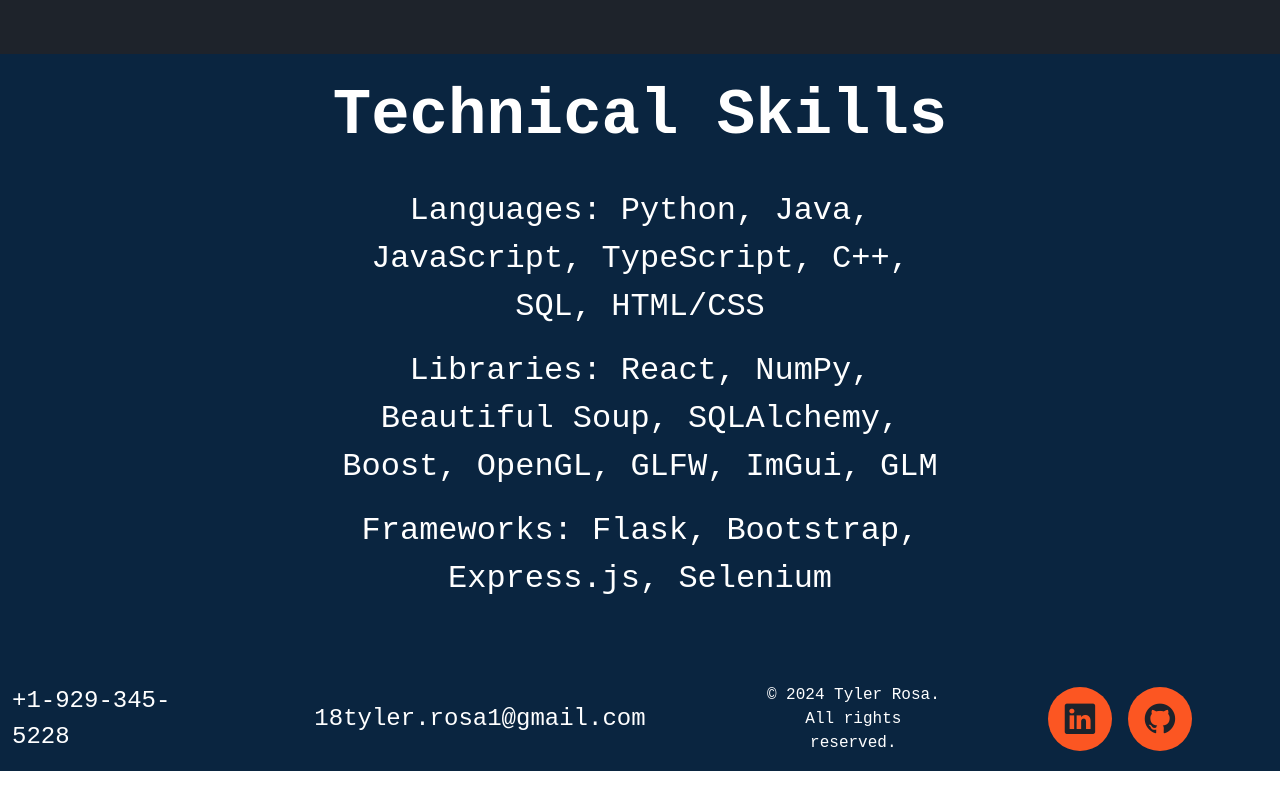
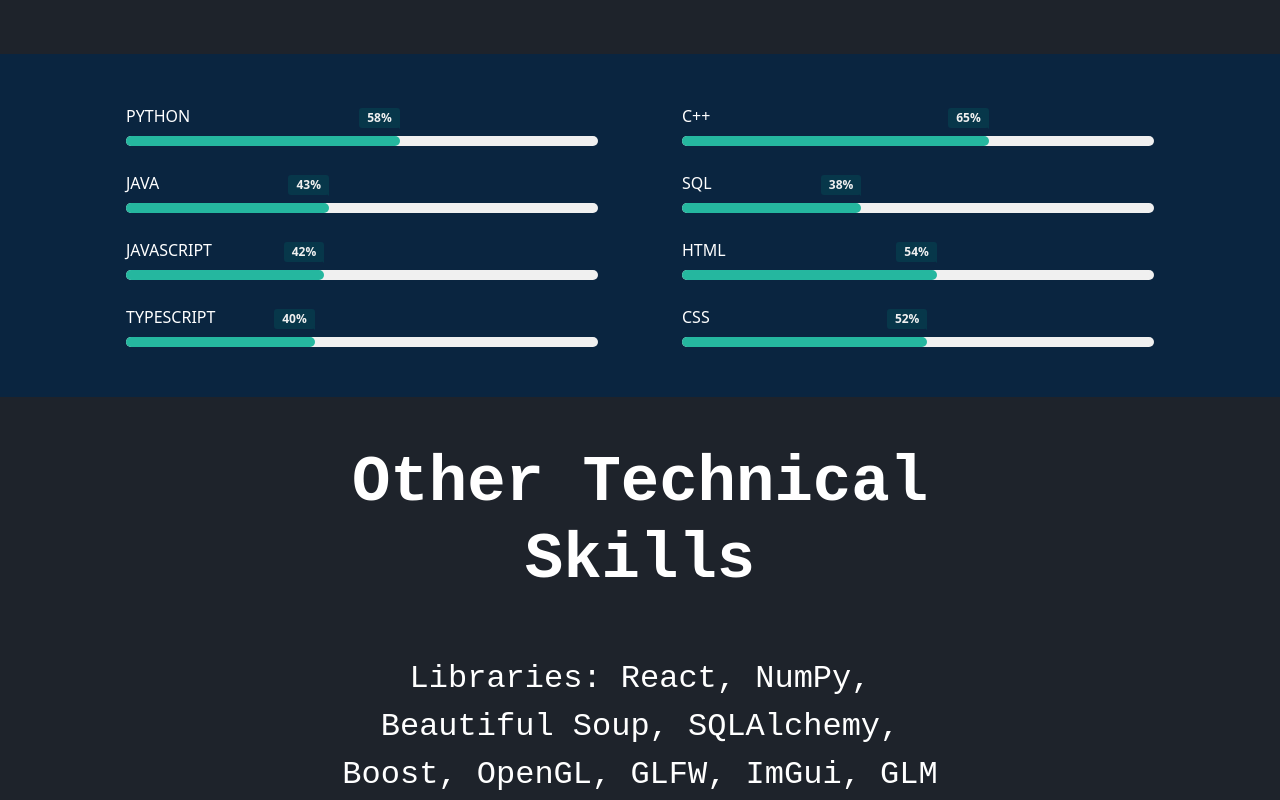
Before and after one commit to TylersHub/Personal-Website, a React (Vite) app: page /About in a window 1280 px wide. Shown: the part 820-1620 px from the top of the page. Before the commit the page ends 1591 px from the top, so only its background shows below. Built offline with nearby package versions, Linux system fonts and the light colour scheme.

Commit message:
Added new SkillBar.css file for SkillBar css code, Implemented SkillBar into About me page. (Visual representation of level of programming language skill experience)

```diff
--- /dev/null
+++ b/src/css/SkillBar.css
@@ -0,0 +1,149 @@
+  .skills {
+    margin: 0 auto; /* Centers horizontally */
+    text-align: center; /* Centers text and child elements */
+    width: 100%; /* Adjust width for responsiveness */
+    max-width: 600px; /* Optional: Limit maximum width */
+    /*background: #fff;
+    border-radius: 10px;
+    box-shadow: 0 19px 38px rgba(0, 0, 0, 0.3), 0 15px 12px rgba(0, 0, 0, 0.22);*/
+  }
+
+  .skills-bar {
+    padding: 25px 30px;
+  }
+
+  .skills-bar .bar {
+    margin: 25px 0;
+  }
+
+  .skills-bar .bar .info span {
+    font-size: 1rem;
+    font-weight: 500;
+  }
+
+  .skills-bar .bar .info {
+    text-align: left;
+    margin-bottom: 8px;
+    /*color: #07374a; /* Text Color if needed */
+  }
+
+  .skills-bar .bar .progress-line {
+    position: relative;
+    height: 10px;
+    width: 100%;
+    background: #f0f0f0;
+    border-radius: 10px;
+    transform: scaleX(0);
+    transform-origin: left;
+    animation: animate 1s cubic-bezier(1, 0, 0.5, 1) forwards;
+  }
+
+  .bar .progress-line span {
+    display: block;
+    position: absolute;
+    background: #25b79f;
+    height: 100%;
+    border-radius: 10px;
+    transform: scaleX(0);
+    transform-origin: left;
+    text-transform: uppercase;
+    animation: animate 1s 1s cubic-bezier(1, 0, 0.5, 1) forwards;
+  }
+
+  @keyframes animate {
+    100% {
+      transform: scaleX(1);
+    }
+  }
+
+  /* All ratings have 3 extra points of cap */
+  .progress-line .html {
+    width: 54%;  /* Really 51 */
+  }
+  .progress-line .css {
+    width: 52%; /* Really 49 */
+  }
+  .progress-line .python {
+    width: 58%; /* Really 55 */
+  }
+  .progress-line .javascript {
+    width: 42%; /* Really 39 */
+  }
+  .progress-line .c {
+    width: 65%; /* Really 62 */
+  }
+  .progress-line .java {
+    width: 43%; /* Really 40 */
+  }
+  .progress-line .typescript {
+    width: 40%; /* Really 37 */
+  }
+  .progress-line .sql {
+    width: 38%; /* Really 35 */
+  }
+
+  .bar .progress-line span::before {
+    position: absolute;
+    content: "";
+    height: 0;
+    right: 0;
+    top: -14px;
+    width: 0;
+    border: 7px solid transparent;
+    border-bottom-width: 0px;
+    border-right-width: 0px;
+    border-top-style: #f0f0f0;
+    border-top-color: #07374a;
+  }
+
+  .bar .progress-line span::after {
+    position: absolute;
+    right: 0;
+    top: -28px;
+    color: #f0f0f0;
+    font-size: 12px;
+    font-weight: 700;
+    background: #07374a;
+    padding: 1px 8px;
+    border-radius: 3px;
+  }
+
+  /* All ratings have 3 extra points of cap */
+  .progress-line .html::after {
+    content: "54%"; /* Really 51 */
+  }
+  .progress-line .css::after {
+    content: "52%"; /* Really 49 */
+  }
+  .progress-line .python::after {
+    content: "58%"; /* Really 55 */
+  }
+  .progress-line .javascript::after {
+    content: "42%"; /* Really 39 */
+  }
+  .progress-line .c::after {
+    content: "65%"; /* Really 62 */
+  }
+  .progress-line .java::after {
+    content: "43%"; /* Really 40 */
+  }
+
+  .progress-line .typescript::after {
+    content: "40%"; /* Really 37 */
+  }
+
+  .progress-line .sql::after {
+    content: "38%"; /* Really 35 */
+  }
+
+  /* Media Query */
+
+  @media (min-width: 1400px) {
+      .skills{
+          max-width: 80%;
+      }
+
+      .skills-bar .bar .progress-line{
+          max-width: 100%;
+      }
+  }
--- a/src/pages/about.tsx
+++ b/src/pages/about.tsx
@@ -1,6 +1,7 @@
 import Navbar from "../components/Navbar";
 import HeroSection2 from "../components/HeroSection2";
 import Footer from "../components/Footer";
+import "/src/css/SkillBar.css";
 
 const About = () => {
   return (
@@ -22,22 +23,101 @@ const About = () => {
         Hname="About Me!"
         Hsubtext="I'm a College Student with an Associate's Degree in Computer Science. Now pursuing a Bachelor's Degree in Computer Science. I'm a curious and determined programmer/developer, constantly searching for challenges, finding pleasure in problem-solving, and driven by results."
       />
-      <div className="main-blue text-white container-fluid">
-        <div className="row align-items-center">
+      <div className="text-white container-fluid">
+        <div className="main-blue row align-items-center">
+          <div className="col-12 col-md ms-lg-5 ps-lg-5 mx-auto text-center">
+            <div className="skills">
+              <div className="skills-bar">
+                <div className="bar">
+                  <div className="info">
+                    <span>PYTHON</span>
+                  </div>
+                  <div className="progress-line">
+                    <span className="python"></span>
+                  </div>
+                </div>
+                <div className="bar">
+                  <div className="info">
+                    <span>JAVA</span>
+                  </div>
+                  <div className="progress-line">
+                    <span className="java"></span>
+                  </div>
+                </div>
+                <div className="bar">
+                  <div className="info">
+                    <span>JAVASCRIPT</span>
+                  </div>
+                  <div className="progress-line">
+                    <span className="javascript"></span>
+                  </div>
+                </div>
+                <div className="bar">
+                  <div className="info">
+                    <span>TYPESCRIPT</span>
+                  </div>
+                  <div className="progress-line">
+                    <span className="typescript"></span>
+                  </div>
+                </div>
+              </div>
+            </div>
+          </div>
+          <div className="col-12 col-md me-lg-5 pe-lg-5 mx-auto text-center">
+            <div className="skills">
+              <div className="skills-bar">
+                <div className="bar">
+                  <div className="info">
+                    <span>C++</span>
+                  </div>
+                  <div className="progress-line">
+                    <span className="c"></span>
+                  </div>
+                </div>
+                <div className="bar">
+                  <div className="info">
+                    <span>SQL</span>
+                  </div>
+                  <div className="progress-line">
+                    <span className="sql"></span>
+                  </div>
+                </div>
+                <div className="bar">
+                  <div className="info">
+                    <span>HTML</span>
+                  </div>
+                  <div className="progress-line">
+                    <span className="html"></span>
+                  </div>
+                </div>
+                <div className="bar">
+                  <div className="info">
+                    <span>CSS</span>
+                  </div>
+                  <div className="progress-line">
+                    <span className="css"></span>
+                  </div>
+                </div>
+              </div>
+            </div>
+          </div>
+        </div>
+        <div className="main-dark row align-items-center">
           <div className="col-12 col-md-6 mx-auto text-center">
-            <h1 className="fw-bold py-4">Technical Skills</h1>
-            <p>
-              Languages: Python, Java, JavaScript, TypeScript, C++, SQL,
-              HTML/CSS
-            </p>
+            <h1 className="fw-bold py-5">Other Technical Skills</h1>
             <p>
               Libraries: React, NumPy, Beautiful Soup, SQLAlchemy, Boost,
               OpenGL, GLFW, ImGui, GLM
             </p>
+            <p>Frameworks: Flask, python, Express.js, Selenium</p>
             <p className="pb-1 pb-sm-5">
-              Frameworks: Flask, Bootstrap, Express.js, Selenium
+              Tools: VS Code, Visual Studio, Github,
             </p>
           </div>
+        </div>
+
+        <div className="main-dark row justify-content-center">
+          <div className="col-12 col-md-6 mx-auto"></div>
         </div>
       </div>
 
```
